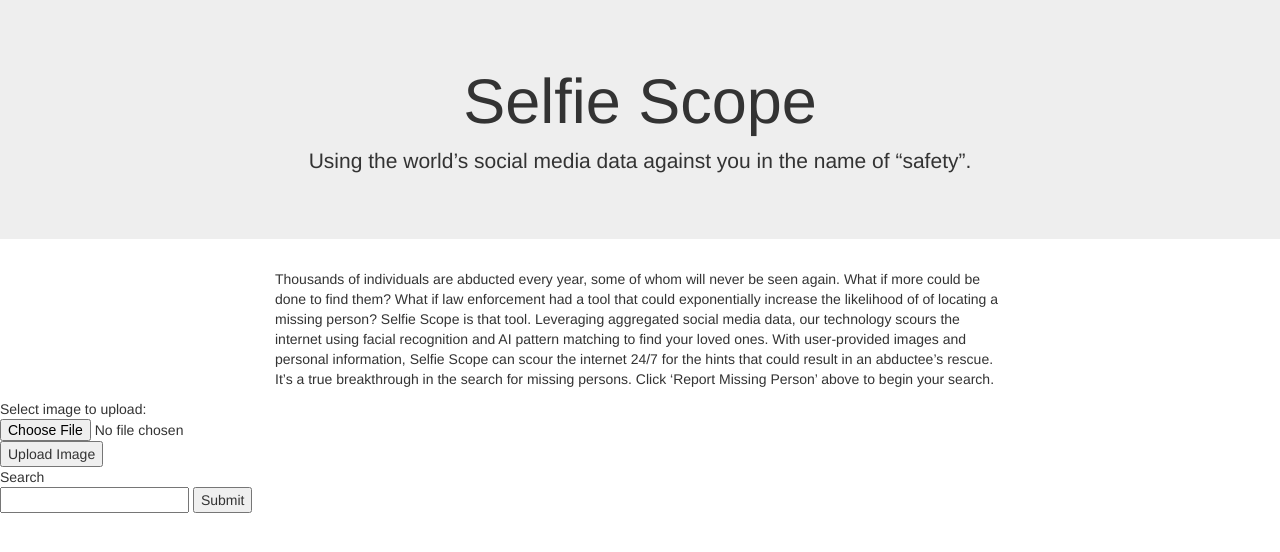
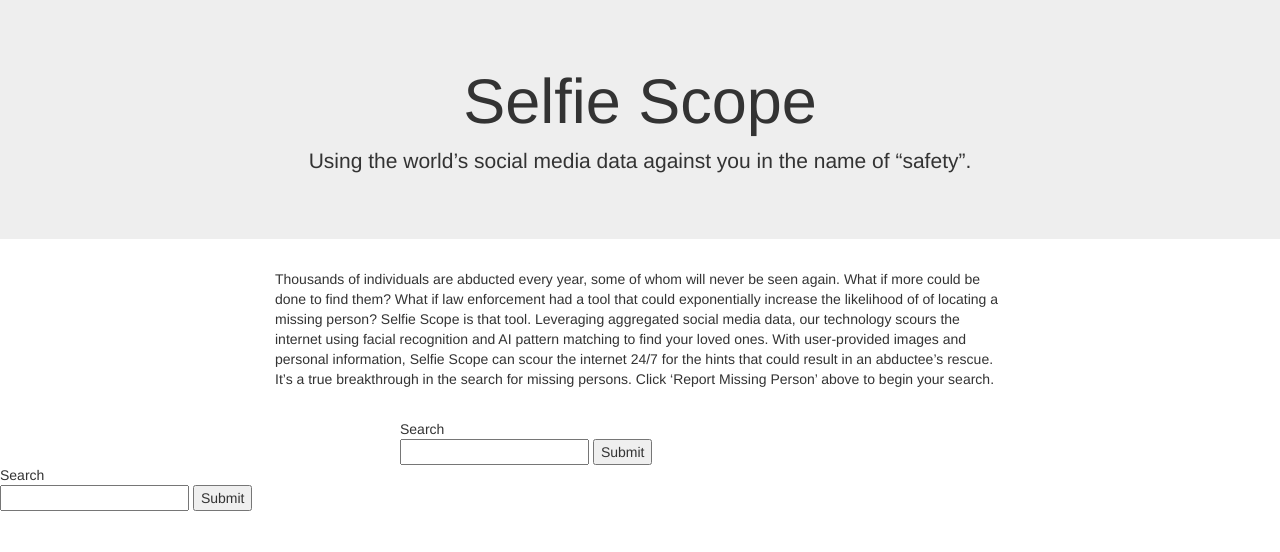
Before and after one commit to gross-micah/361ProjectB, a Node server app: page / in a window 1280 px wide. Shown: the part 101-653 px from the top of the page. Run offline with Node 20, Linux system fonts and the light colour scheme; some libraries are stand-ins or nearby versions.

Commit message:
Update imageupload.handlebars

```diff
--- a/views/partials/imageupload.handlebars
+++ b/views/partials/imageupload.handlebars
@@ -1,5 +1,8 @@
-<form action="http://httpbin.org/post" method="post" enctype="multipart/form-data">
-Select image to upload:
-<input type="file" name="fileToUpload" id="fileToUpload">
-<input type="submit" value="Upload Image" name="submit">
+<br>
+<div class = "search" style="margin-left: 400px;">
+<form action="/search">
+  Search<br>
+  <input type="text" name="lastname">
+  <input type="submit" value="Submit">
 </form>
+</div>
```
